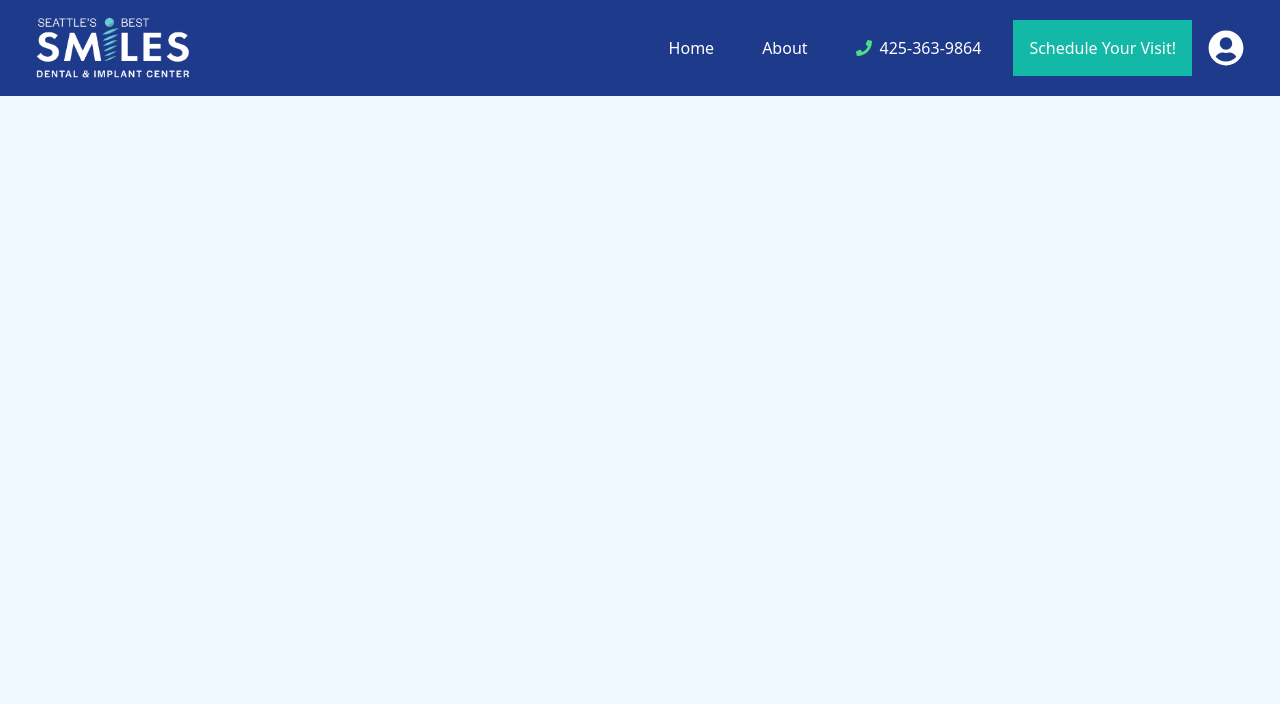
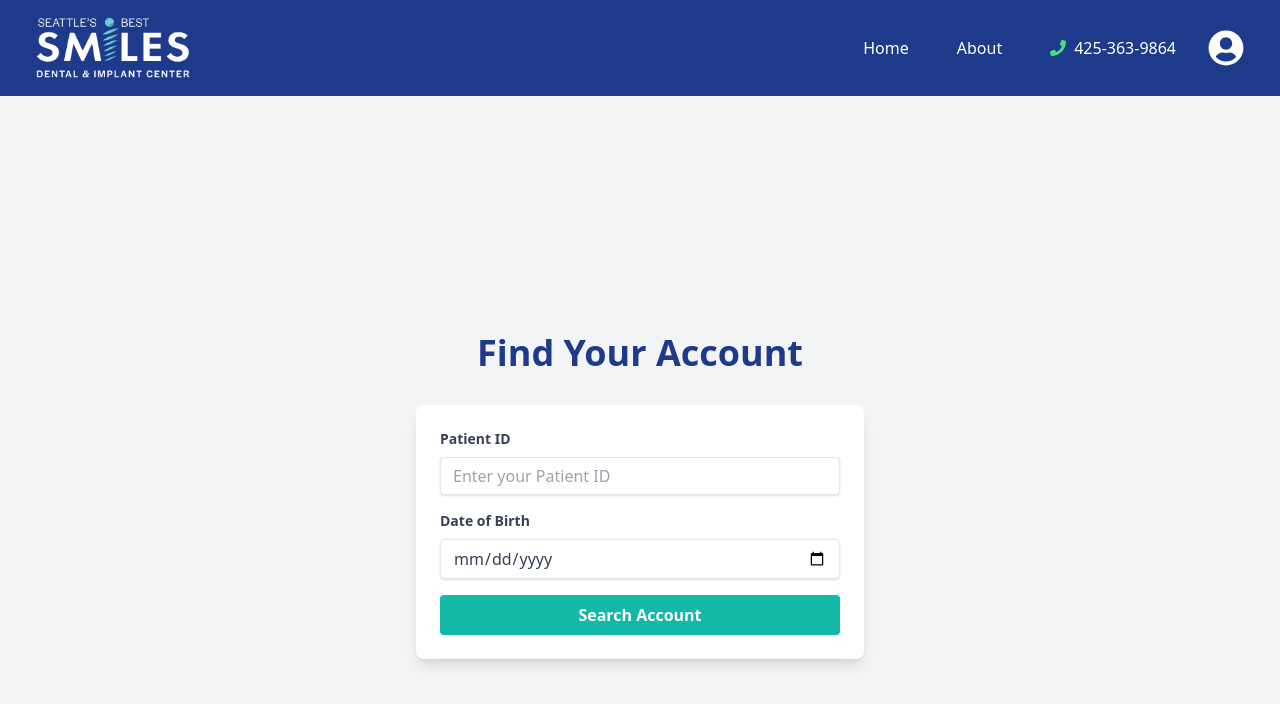
Before and after one commit to kimia2003/SeattleBestSmiles, a React (Create React App) app in the folder seattlebestsmiles/: page /new-patient in a window 1280 px wide. Shown: the top 704 px of the page. Built offline with nearby package versions, Linux system fonts and the light colour scheme.

Commit message:
Updated HomePage, navBar, and MeetTheDr

```diff
--- a/seattlebestsmiles/src/App.js
+++ b/seattlebestsmiles/src/App.js
@@ -5,6 +5,9 @@ import Navbar from './components/Navbar';
 import AboutPage from './components/AboutPage';
 import SchedulePage from './components/SchedulePage';
 import ReturningPatient from './components/ReturningPatient';
+import NewPatient from './components/NewPatient';
+import PatientOptions from './components/PatientOptions';
+import MeetTheDoctor from './components/MeetTheDoctor';
 import "slick-carousel/slick/slick.css";
 import "slick-carousel/slick/slick-theme.css";
 
@@ -18,6 +21,9 @@ const App = () => {
         <Route path="/about" element={<AboutPage />} />
         <Route path="/schedule" element={<SchedulePage />} />
         <Route path="/returning-patient" element={<ReturningPatient />} />
+        <Route path="/new-patient" element={<NewPatient />} />
+        <Route path="/patient-options" element={<PatientOptions />} />
+        <Route path="/meet-the-doctor" element={<MeetTheDoctor />} />
       </Routes>
     </Router>
   );
--- /dev/null
+++ b/seattlebestsmiles/src/components/MeetTheDoctor.jsx
@@ -0,0 +1,30 @@
+import React from 'react';
+
+const MeetTheDoctor = () => {
+  return (
+    <div className="min-h-screen bg-gray-50 flex flex-col items-center py-16">
+      <h1 className="text-4xl font-bold text-blue-900 mb-8">Meet Dr. Arkadi Razoumovitch</h1>
+
+      <div className="max-w-4xl bg-white p-8 rounded-lg shadow-lg flex items-center space-x-8">
+        {/* Doctor's Image */}
+        <img
+          src="/path-to-doctor-image.jpg"  // Replace with the actual image path
+          alt="Dr. Arkadi Razoumovitch"
+          className="w-48 h-auto rounded-lg shadow-md"
+        />
+
+        {/* Doctor's Information */}
+        <div className="text-center">
+          <h2 className="text-2xl font-semibold text-blue-800">Arkadi Razoumovitch, DDS</h2>
+          <p className="mt-4 text-gray-700">
+            Dr. Razoumovitch embraces the latest technology, including 3D cone beam scanning and 3D-milled zirconia prosthetics on implants.
+            He has extensive post-graduate training in surgical procedures like bone grafting, implant placement, and All-on-4, as well as cosmetic dentistry and facial esthetics such as botox, dermal and lip fillers, and PDO threads.
+            He has achieved mastership status with the American Academy of Facial Esthetics.
+          </p>
+        </div>
+      </div>
+    </div>
+  );
+};
+
+export default MeetTheDoctor;
--- a/seattlebestsmiles/src/components/Navbar.jsx
+++ b/seattlebestsmiles/src/components/Navbar.jsx
@@ -1,9 +1,10 @@
-import React from 'react';
+import React, { useState } from 'react'; // Added useState import
 import { Link } from 'react-router-dom';
-import { FaPhone } from "react-icons/fa";
-import { FaUserCircle } from "react-icons/fa";
+import { FaPhone, FaUserCircle } from 'react-icons/fa';
 
 const Navbar = () => {
+  const [dropdownOpen, setDropdownOpen] = useState(false); // useState is now properly imported
+
   return (
     <div className="sticky z-50 top-0 w-full bg-blue-900">
       <div className='flex justify-between items-center h-24 max-w-[1240px] mx-auto px-4 text-white'>
@@ -17,20 +18,34 @@ const Navbar = () => {
             <li className='p-4 hover:bg-blue-700 rounded-md transition-all'>
               <Link to="/home">Home</Link>
             </li>
-            <li className='p-4 hover:bg-blue-700 rounded-md transition-all'>
-              <Link to="/about">About</Link>
+
+            {/* About Dropdown */}
+            <li className="relative p-4 hover:bg-blue-700 rounded-md transition-all">
+              <button onClick={() => setDropdownOpen(!dropdownOpen)} className="focus:outline-none">
+                About
+              </button>
+              {dropdownOpen && (
+                <ul className="absolute left-0 mt-2 w-40 bg-white text-black rounded-lg shadow-lg">
+                  <li className="px-4 py-2 hover:bg-blue-500 hover:text-white">
+                    <Link to="/about">About Us</Link>
+                  </li>
+                  <li className="px-4 py-2 hover:bg-blue-500 hover:text-white">
+                    <Link to="/meet-the-doctor">Meet the Doctor</Link>
+                  </li>
+                </ul>
+              )}
             </li>
+
             <li className='p-4 flex items-center space-x-2 hover:bg-blue-700 rounded-md transition-all'>
               <FaPhone className='text-green-400' />
               <span>425-363-9864</span>
             </li>
-            <li className='p-4 bg-teal-500 hover:bg-teal-600 transition-all'>
-            <Link to="/schedule">Schedule Your Visit!</Link> {/* Link to the schedule page */}
-            </li>
           </ul>
 
-          {/* Profile Icon */}
-          <FaUserCircle className="text-4xl cursor-pointer" />
+          {/* Profile Icon with Routing to Patient Options */}
+          <Link to="/patient-options">
+            <FaUserCircle className="text-4xl cursor-pointer" />
+          </Link>
         </div>
       </div>
     </div>
--- /dev/null
+++ b/seattlebestsmiles/src/components/NewPatient.jsx
@@ -0,0 +1,64 @@
+import React, { useState } from 'react';
+
+const NewPatient = () => {
+  const [patientID, setPatientID] = useState('');
+  const [dob, setDob] = useState('');
+
+  const handleSubmit = (e) => {
+    e.preventDefault();
+
+    // Simple validation
+    if (!patientID || !dob) {
+      alert("Please fill out both fields.");
+      return;
+    }
+
+    // Submit logic or API request can go here
+    console.log("Searching for account:", { patientID, dob });
+  };
+
+  return (
+    <div className="min-h-screen flex flex-col items-center justify-center bg-gray-100">
+      <h1 className="text-4xl font-bold text-blue-900 mb-8">Find Your Account</h1>
+      <form className="bg-white p-6 rounded-lg shadow-lg max-w-md w-full" onSubmit={handleSubmit}>
+        {/* Patient ID Field */}
+        <div className="mb-4">
+          <label className="block text-gray-700 text-sm font-bold mb-2" htmlFor="patientID">
+            Patient ID
+          </label>
+          <input
+            className="shadow appearance-none border rounded w-full py-2 px-3 text-gray-700 leading-tight focus:outline-none focus:shadow-outline"
+            id="patientID"
+            type="text"
+            value={patientID}
+            onChange={(e) => setPatientID(e.target.value)}
+            placeholder="Enter your Patient ID"
+          />
+        </div>
+
+        {/* Date of Birth (DOB) Field */}
+        <div className="mb-4">
+          <label className="block text-gray-700 text-sm font-bold mb-2" htmlFor="dob">
+            Date of Birth
+          </label>
+          <input
+            className="shadow appearance-none border rounded w-full py-2 px-3 text-gray-700 leading-tight focus:outline-none focus:shadow-outline"
+            id="dob"
+            type="date"
+            value={dob}
+            onChange={(e) => setDob(e.target.value)}
+          />
+        </div>
+
+        <button
+          type="submit"
+          className="bg-teal-500 hover:bg-teal-600 text-white font-bold py-2 px-4 rounded focus:outline-none focus:shadow-outline w-full"
+        >
+          Search Account
+        </button>
+      </form>
+    </div>
+  );
+};
+
+export default NewPatient;
--- /dev/null
+++ b/seattlebestsmiles/src/components/PatientOptions.jsx
@@ -0,0 +1,28 @@
+// src/components/PatientOptions.js
+import React from 'react';
+import { Link } from 'react-router-dom';
+
+const PatientOptions = () => {
+  return (
+    <div className="min-h-screen flex flex-col items-center justify-center bg-gray-100">
+      <h1 className="text-4xl font-bold text-blue-900 mb-8">Welcome to Patient Portal</h1>
+      <div className="flex space-x-8">
+        {/* New Patient Option */}
+        <Link to="/new-patient">
+          <button className="bg-teal-500 text-white py-3 px-8 rounded-lg hover:bg-teal-600 transition-all shadow-lg">
+            New Patient
+          </button>
+        </Link>
+
+        {/* Returning Patient Option */}
+        <Link to="/returning-patient">
+          <button className="bg-teal-500 text-white py-3 px-8 rounded-lg hover:bg-teal-600 transition-all shadow-lg">
+            Returning Patient
+          </button>
+        </Link>
+      </div>
+    </div>
+  );
+};
+
+export default PatientOptions;
--- a/seattlebestsmiles/src/components/SchedulePage.jsx
+++ b/seattlebestsmiles/src/components/SchedulePage.jsx
@@ -16,9 +16,11 @@ const SchedulePage = () => {
         </Link>
 
         {/* New Patient Button */}
-        <button className="w-full bg-teal-500 text-white py-3 px-8 rounded-lg hover:bg-teal-600 transition-all shadow-lg">
-          New Patient
-        </button>
+        <Link to="/new-patient" className="w-full">
+          <button className="w-full bg-teal-500 text-white py-3 px-8 rounded-lg hover:bg-teal-600 transition-all shadow-lg">
+            New Patient
+          </button>
+        </Link>
       </div>
     </div>
   );
```
Also changed, not shown: seattlebestsmiles/src/components/HomePage.jsx (+25 -7 lines).
